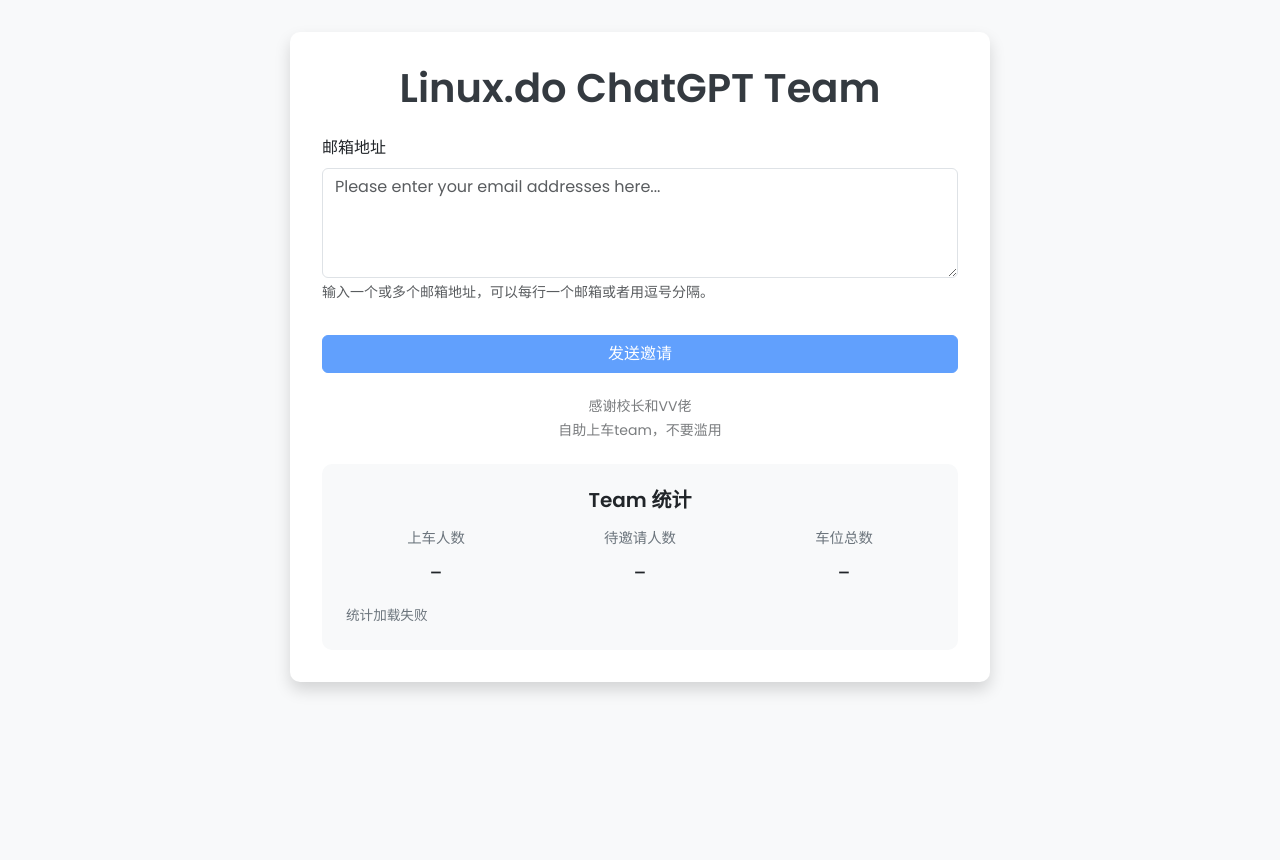
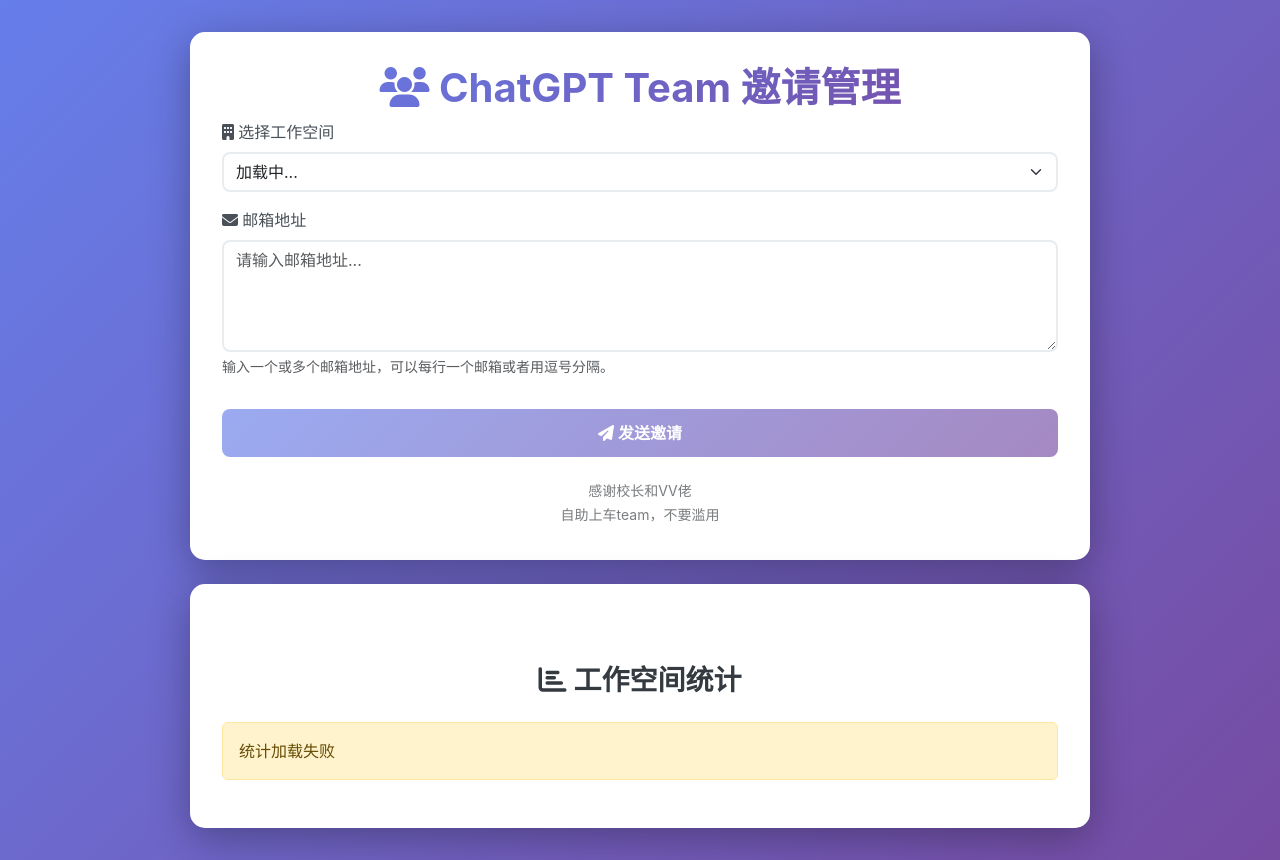
Before and after one commit to ak0255/gt-invite, a Flask app: page / in a window 1280 px wide. Before the commit the page ends 693 px from the top, so only its background shows below. Run offline with Flask 3, Linux system fonts and the light colour scheme; data that the repository does not hold is empty; some web fonts are replaced.

Commit message:
Refactor index.html for ChatGPT Team invitation management

```diff
--- a/templates/index.html
+++ b/templates/index.html
@@ -3,15 +3,14 @@
 <head>
     <meta charset="UTF-8">
     <meta name="viewport" content="width=device-width, initial-scale=1.0">
-    <title>Linux.do ChatGPT Team</title>
+    <title>ChatGPT Team 邀请管理</title>
     <link rel="stylesheet" href="https://cdnjs.cloudflare.com/ajax/libs/font-awesome/6.5.1/css/all.min.css">
     <link rel="preconnect" href="https://fonts.googleapis.com">
     <link rel="preconnect" href="https://fonts.gstatic.com" crossorigin>
-    <link href="https://fonts.googleapis.com/css2?family=Fira+Code:wght@300..700&display=swap" rel="stylesheet">
-    <link href="https://fonts.googleapis.com/css2?family=Fira+Code:wght@300..700&family=Poppins:ital,wght@0,100;0,200;0,300;0,400;0,500;0,600;0,700;0,800;0,900;1,100;1,200;1,300;1,400;1,500;1,600;1,700;1,800;1,900&display=swap" rel="stylesheet">
+    <link href="https://fonts. googleapis.com/css2?family=Fira+Code:wght@300.. 700&display=swap" rel="stylesheet">
+    <link href="https://fonts.googleapis. com/css2?family=Fira+Code:wght@300..700&family=Poppins:ital,wght@0,100;0,200;0,300;0,400;0,500;0,600;0,700;0,800;0,900&display=swap" rel="stylesheet">
     <link href="https://cdn.jsdelivr.net/npm/bootstrap@5.3.0-alpha1/dist/css/bootstrap.min.css" rel="stylesheet">
 
-    <!-- 只做 DNS 预解析 / 预连接，不加载脚本 -->
     <link rel="dns-prefetch" href="https://challenges.cloudflare.com">
     <link rel="preconnect" href="https://challenges.cloudflare.com" crossorigin>
 
@@ -20,32 +19,44 @@
             font-family: 'Poppins', 'Noto Sans SC', -apple-system, BlinkMacSystemFont, 'Segoe UI', Roboto, Oxygen, Ubuntu, Cantarell, sans-serif;
         }
         body {
-            background-color: #f8f9fa;
+            background: linear-gradient(135deg, #667eea 0%, #764ba2 100%);
+            min-height: 100vh;
             padding-top: 2rem;
             padding-bottom: 2rem;
         }
-        .container {
-            max-width: 700px;
+        .main-container {
+            max-width: 900px;
             margin: 0 auto;
             background-color: white;
             padding: 2rem;
-            border-radius: 10px;
-            box-shadow: 0 0.5rem 1rem rgba(0, 0, 0, 0.15);
+            border-radius: 15px;
+            box-shadow: 0 10px 40px rgba(0, 0, 0, 0.3);
         }
         h1 {
-            color: #343a40;
-            margin-bottom: 1.5rem;
-            font-weight: 600;
+            background: linear-gradient(135deg, #667eea 0%, #764ba2 100%);
+            -webkit-background-clip: text;
+            -webkit-text-fill-color: transparent;
+            background-clip: text;
+            margin-bottom: 1. 5rem;
+            font-weight: 700;
         }
         .form-label {
             font-weight: 500;
+            color: #495057;
         }
-        .form-text {
-            margin-top: 0.25rem;
+        .form-control, .form-select {
+            border-radius: 8px;
+            border: 2px solid #e9ecef;
+            transition: all 0.3s;
+        }
+        .form-control:focus, .form-select:focus {
+            border-color: #667eea;
+            box-shadow: 0 0 0 0.2rem rgba(102, 126, 234, 0.25);
         }
         #result {
-            margin-top: 1.5rem;
+            margin-top: 1. 5rem;
             display: none;
+            border-radius: 10px;
         }
         .loading {
             display: none;
@@ -61,57 +72,158 @@
             line-height: 1.4;
         }
         .btn-primary {
-            transition: all 0.2s;
+            background: linear-gradient(135deg, #667eea 0%, #764ba2 100%);
+            border: none;
+            padding: 12px 30px;
+            border-radius: 8px;
+            font-weight: 600;
+            transition: all 0. 3s;
         }
         .btn-primary:hover {
-            transform: translateY(-1px);
-            box-shadow: 0 4px 8px rgba(0, 0, 0, 0.1);
+            transform: translateY(-2px);
+            box-shadow: 0 6px 20px rgba(102, 126, 234, 0.4);
         }
-        .stats-card {
-            background-color: #f8f9fa;
-            border-radius: 10px;
-            padding: 1.5rem;
+
+        /* 统计卡片样式 */
+        .stats-section {
+            margin-top: 3rem;
+        }
+        .stats-section h3 {
+            color: #343a40;
+            font-weight: 600;
+            margin-bottom: 1. 5rem;
+            text-align: center;
+        }
+        .stats-grid {
+            display: grid;
+            grid-template-columns: repeat(auto-fit, minmax(280px, 1fr));
+            gap: 1.5rem;
             margin-top: 1.5rem;
         }
-        .stats-card h5 {
+        .workspace-card {
+            background: white;
+            border-radius: 12px;
+            padding: 1.5rem;
+            box-shadow: 0 4px 15px rgba(0, 0, 0, 0.1);
+            transition: all 0.3s;
+            border-top: 4px solid #667eea;
+        }
+        . workspace-card:hover {
+            transform: translateY(-5px);
+            box-shadow: 0 8px 25px rgba(0, 0, 0, 0.15);
+        }
+        .workspace-card:nth-child(2) {
+            border-top-color: #764ba2;
+        }
+        .workspace-card:nth-child(3) {
+            border-top-color: #f093fb;
+        }
+        . workspace-card:nth-child(4) {
+            border-top-color: #4facfe;
+        }
+        . workspace-name {
+            font-size: 1.1rem;
             font-weight: 600;
+            color: #343a40;
+            margin-bottom: 1rem;
+            display: flex;
+            align-items: center;
+        }
+        .workspace-name i {
+            margin-right: 8px;
+            color: #667eea;
+        }
+        .stat-item {
             margin-bottom: 1rem;
         }
-        .stats-number {
-            font-family: 'Fira Code', monospace;
-            font-size: 1.5rem;
-        }
-        .stats-label {
-            font-size: 0.9rem;
-            color: #6c757d;
-        }
-        .stats-extra {
+        .stat-label {
             font-size: 0.85rem;
             color: #6c757d;
+            margin-bottom: 0.3rem;
         }
-        .stats-extra + .stats-extra {
-            margin-top: 0.25rem;
+        . stat-value {
+            font-family: 'Fira Code', monospace;
+            font-size: 1.3rem;
+            font-weight: 600;
+            color: #343a40;
+        }
+        .progress-bar-custom {
+            height: 8px;
+            border-radius: 10px;
+            background-color: #e9ecef;
+            overflow: hidden;
+            margin-top: 0.5rem;
+        }
+        .progress-fill {
+            height: 100%;
+            border-radius: 10px;
+            transition: width 0.6s ease, background-color 0.3s;
+        }
+        .progress-fill.low {
+            background: linear-gradient(90deg, #00b09b, #96c93d);
+        }
+        .progress-fill.medium {
+            background: linear-gradient(90deg, #f2994a, #f2c94c);
+        }
+        .progress-fill.high {
+            background: linear-gradient(90deg, #eb3349, #f45c43);
+        }
+        .stat-extra {
+            font-size: 0.8rem;
+            color: #6c757d;
+            margin-top: 0.8rem;
+            padding-top: 0.8rem;
+            border-top: 1px solid #e9ecef;
+        }
+        . stat-extra div {
+            margin-bottom: 0.3rem;
+        }
+        . updated-time {
+            font-size: 0.75rem;
+            color: #adb5bd;
+            text-align: center;
+            margin-top: 0.5rem;
+        }
+        .loading-skeleton {
+            background: linear-gradient(90deg, #f0f0f0 25%, #e0e0e0 50%, #f0f0f0 75%);
+            background-size: 200% 100%;
+            animation: loading 1. 5s infinite;
+            border-radius: 4px;
+            height: 20px;
+            margin-bottom: 10px;
+        }
+        @keyframes loading {
+            0% { background-position: 200% 0; }
+            100% { background-position: -200% 0; }
         }
     </style>
 </head>
 <body>
-    <div class="container">
-        <h1 class="text-center">Linux.do ChatGPT Team</h1>
+    <div class="main-container">
+        <h1 class="text-center"><i class="fas fa-users"></i> ChatGPT Team 邀请管理</h1>
 
         <form id="inviteForm">
             <div class="mb-3">
-                <label for="emails" class="form-label">邮箱地址</label>
-                <textarea class="form-control" id="emails" name="emails" rows="4" required placeholder="Please enter your email addresses here..."></textarea>
+                <label for="workspace" class="form-label"><i class="fas fa-building"></i> 选择工作空间</label>
+                <select class="form-select" id="workspace" name="workspace_id" required>
+                    <option value="">加载中...</option>
+                </select>
+            </div>
+
+            <div class="mb-3">
+                <label for="emails" class="form-label"><i class="fas fa-envelope"></i> 邮箱地址</label>
+                <textarea class="form-control" id="emails" name="emails" rows="4" required placeholder="请输入邮箱地址... "></textarea>
                 <div class="form-text">输入一个或多个邮箱地址，可以每行一个邮箱或者用逗号分隔。</div>
             </div>
 
-            <!-- 验证码容器：HTML 里预先存在，但默认隐藏，输入>2字符后再显示和加载脚本 -->
             <div class="mb-3 d-flex justify-content-center" id="captcha-container" style="display: none;">
                 <div id="cf-turnstile-wrapper"></div>
             </div>
 
             <div class="d-grid">
-                <button type="submit" class="btn btn-primary" id="submit-btn" disabled>发送邀请</button>
+                <button type="submit" class="btn btn-primary" id="submit-btn" disabled>
+                    <i class="fas fa-paper-plane"></i> 发送邀请
+                </button>
             </div>
         </form>
 
@@ -128,25 +240,15 @@
             <p class="text-muted small mb-1">感谢校长和VV佬</p>
             <p class="text-muted small mb-1">自助上车team，不要滥用</p>
         </div>
+    </div>
 
-        <div class="stats-card" id="stats-card">
-            <h5 class="text-center">Team 统计</h5>
-            <div class="row text-center">
-                <div class="col-4 mb-3 mb-md-0">
-                    <div class="stats-label mb-1">上车人数</div>
-                    <div class="stats-number" id="stat-seats-in-use">-</div>
-                </div>
-                <div class="col-4 mb-3 mb-md-0">
-                    <div class="stats-label mb-1">待邀请人数</div>
-                    <div class="stats-number" id="stat-pending-invites">-</div>
-                </div>
-                <div class="col-4">
-                    <div class="stats-label mb-1">车位总数</div>
-                    <div class="stats-number" id="stat-seats-total">-</div>
-                </div>
+    <!-- 统计展示区域 -->
+    <div class="main-container mt-4">
+        <div class="stats-section">
+            <h3><i class="fas fa-chart-bar"></i> 工作空间统计</h3>
+            <div class="stats-grid" id="stats-grid">
+                <!-- 统计卡片将动态加载 -->
             </div>
-            <div class="mt-3 stats-extra" id="stats-extra"></div>
-            <div class="mt-1 stats-extra" id="stats-updated-at"></div>
         </div>
     </div>
 
@@ -154,13 +256,39 @@
         let captchaReady = false;
         let turnstileScriptLoaded = false;
         let turnstileWidgetId = null;
+        let workspaces = [];
+
+        // 加载工作空间列表
+        async function loadWorkspaces() {
+            try {
+                const response = await fetch('/workspaces');
+                const data = await response.json();
+
+                if (data.success && data.workspaces. length > 0) {
+                    workspaces = data.workspaces;
+                    const select = document.getElementById('workspace');
+                    select.innerHTML = '';
+
+                    data. workspaces.forEach(ws => {
+                        const option = document.createElement('option');
+                        option.value = ws.id;
+                        option.textContent = ws.name;
+                        select.appendChild(option);
+                    });
+                }
+            } catch (error) {
+                console.error('Failed to load workspaces:', error);
+                const select = document.getElementById('workspace');
+                select.innerHTML = '<option value="">加载失败</option>';
+            }
+        }
 
         function updateSubmitButton() {
             const emailsValue = document.getElementById('emails').value.trim();
             const submitBtn = document.getElementById('submit-btn');
             const canSubmit = emailsValue.length > 2 && captchaReady;
             if (submitBtn) {
-                submitBtn.disabled = !canSubmit;
+                submitBtn. disabled = !canSubmit;
             }
         }
 
@@ -169,7 +297,7 @@
             turnstileScriptLoaded = true;
 
             const script = document.createElement('script');
-            script.src = 'https://challenges.cloudflare.com/turnstile/v0/api.js?onload=onTurnstileLoad&render=explicit';
+            script.src = 'https://challenges.cloudflare.com/turnstile/v0/api.js? onload=onTurnstileLoad&render=explicit';
             script.async = true;
             script.defer = true;
             document.head.appendChild(script);
@@ -178,7 +306,7 @@
         function showCaptchaContainer() {
             const container = document.getElementById('captcha-container');
             if (container && container.style.display === 'none') {
-                container.style.display = 'flex';
+                container.style. display = 'flex';
             }
         }
 
@@ -221,7 +349,7 @@
             captchaReady = false;
             if (typeof turnstile !== 'undefined' && turnstileWidgetId !== null) {
                 try {
-                    turnstile.reset(turnstileWidgetId);
+                    turnstile. reset(turnstileWidgetId);
                 } catch (e) {}
             }
             updateSubmitButton();
@@ -239,7 +367,7 @@
                     }
                 }
             }
-            return emails.filter(email => {
+            return emails. filter(email => {
                 const atCount = (email.match(/@/g) || []).length;
                 return atCount === 1;
             });
@@ -250,93 +378,78 @@
             const parts = iso.split('T');
             if (parts.length === 1) return iso;
             const date = parts[0];
-            let time = parts[1].replace('Z', '');
+            let time = parts[1]. replace('Z', '');
             return date + ' ' + time;
         }
 
-        function renderStats(data) {
-            const seatsInUse = data.seats_in_use ?? '-';
-            const pendingInvites = data.pending_invites ?? '-';
-            const seatsEntitled = data.seats_entitled ?? '-';
-
-            const seatsInUseEl = document.getElementById('stat-seats-in-use');
-            const pendingInvitesEl = document.getElementById('stat-pending-invites');
-            const seatsTotalEl = document.getElementById('stat-seats-total');
-
-            if (seatsInUseEl) seatsInUseEl.textContent = seatsInUse;
-            if (pendingInvitesEl) pendingInvitesEl.textContent = pendingInvites;
-            if (seatsTotalEl) seatsTotalEl.textContent = seatsEntitled;
-
-            const extraEl = document.getElementById('stats-extra');
-            if (!extraEl) return;
-
-            extraEl.innerHTML = '';
-
-            const line1Parts = [];
-            if (data.plan_type) line1Parts.push('套餐类型: ' + data.plan_type);
-            if (data.billing_period) line1Parts.push('计费周期: ' + data.billing_period);
-            if (data.billing_currency) line1Parts.push('货币: ' + data.billing_currency);
-
-            if (line1Parts.length) {
-                const div1 = document.createElement('div');
-                div1.textContent = line1Parts.join(' · ');
-                extraEl.appendChild(div1);
-            }
-
-            if (data.active_start && data.active_until) {
-                const div2 = document.createElement('div');
-                div2.textContent = '有效期: ' + formatIsoDate(data.active_start) + ' ~ ' + formatIsoDate(data.active_until);
-                extraEl.appendChild(div2);
-            }
-
-            const line3Parts = [];
-            if (typeof data.will_renew === 'boolean') line3Parts.push('自动续费: ' + (data.will_renew ? '是' : '否'));
-            if (typeof data.is_delinquent === 'boolean') line3Parts.push('欠费: ' + (data.is_delinquent ? '是' : '否'));
-
-            if (line3Parts.length) {
-                const div3 = document.createElement('div');
-                div3.textContent = line3Parts.join(' · ');
-                extraEl.appendChild(div3);
-            }
+        function getProgressColor(percentage) {
+            if (percentage < 60) return 'low';
+            if (percentage < 85) return 'medium';
+            return 'high';
         }
 
-        function loadStats(options) {
-            const refresh = options && options.refresh;
-            const url = refresh ? '/stats?refresh=1' : '/stats';
+        function renderWorkspaceCard(data) {
+            const seatsInUse = data.seats_in_use ??  0;
+            const seatsTotal = data.seats_entitled ?? 0;
+            const percentage = seatsTotal > 0 ? Math.round((seatsInUse / seatsTotal) * 100) : 0;
+            const colorClass = getProgressColor(percentage);
 
-            fetch(url)
+            return `
+                <div class="workspace-card">
+                    <div class="workspace-name">
+                        <i class="fas fa-building"></i>
+                        ${data.workspace_name || '未命名工作空间'}
+                    </div>
+
+                    <div class="stat-item">
+                        <div class="stat-label">座位使用情况</div>
+                        <div class="stat-value">${seatsInUse} / ${seatsTotal}</div>
+                        <div class="progress-bar-custom">
+                            <div class="progress-fill ${colorClass}" style="width: ${percentage}%"></div>
+                        </div>
+                        <div class="text-end mt-1" style="font-size: 0.8rem; color: #6c757d;">${percentage}%</div>
+                    </div>
+
+                    <div class="stat-item">
+                        <div class="stat-label"><i class="fas fa-envelope"></i> 待处理邀请</div>
+                        <div class="stat-value">${data.pending_invites ??  0}</div>
+                    </div>
+
+                    <div class="stat-extra">
+                        ${data.plan_type ?  `<div><strong>计划:</strong> ${data.plan_type}</div>` : ''}
+                        ${data.billing_period ? `<div><strong>计费周期:</strong> ${data.billing_period}</div>` : ''}
+                        ${data.active_start && data.active_until ? `<div><strong>有效期:</strong> ${formatIsoDate(data.active_start)} ~ ${formatIsoDate(data. active_until)}</div>` : ''}
+                        ${typeof data.will_renew === 'boolean' ? `<div><strong>自动续费:</strong> ${data.will_renew ? '是' : '否'}</div>` : ''}
+                    </div>
+
+                    ${data.updated_at ? `<div class="updated-time">更新: ${data.updated_at}</div>` : ''}
+                </div>
+            `;
+        }
+
+        function loadAllStats() {
+            const grid = document.getElementById('stats-grid');
+            grid.innerHTML = '<div class="loading-skeleton"></div><div class="loading-skeleton"></div><div class="loading-skeleton"></div>';
+
+            fetch('/stats? all=1')
                 .then(response => response.json())
-                .then(data => {
-                    const updatedEl = document.getElementById('stats-updated-at');
-                    if (!data.success || !data.data) {
-                        if (updatedEl) updatedEl.textContent = '统计加载失败';
-                        return;
-                    }
-
-                    renderStats(data.data || {});
-
-                    if (updatedEl) {
-                        if (data.updated_at) {
-                            updatedEl.textContent = '最近更新：' + data.updated_at;
-                        } else {
-                            updatedEl.textContent = '';
-                        }
-                    }
-
-                    if (!refresh && data.expired) {
-                        loadStats({ refresh: true });
+                .then(result => {
+                    if (result.success && result.data) {
+                        grid.innerHTML = result.data.map(ws => renderWorkspaceCard(ws)).join('');
+                    } else {
+                        grid.innerHTML = '<div class="alert alert-warning">统计加载失败</div>';
                     }
                 })
-                .catch(() => {
-                    const updatedEl = document.getElementById('stats-updated-at');
-                    if (updatedEl) updatedEl.textContent = '统计加载失败';
+                .catch(error => {
+                    console.error('Failed to load stats:', error);
+                    grid.innerHTML = '<div class="alert alert-danger">统计加载失败</div>';
                 });
         }
 
         document.getElementById('emails').addEventListener('input', function() {
             const value = this.value.trim();
 
-            if (value.length > 2) {
+            if (value. length > 2) {
                 showCaptchaContainer();
                 loadTurnstileScript();
             } else {
@@ -348,7 +461,7 @@
         });
 
         document.getElementById('inviteForm').addEventListener('submit', function(e) {
-            e.preventDefault();
+            e. preventDefault();
 
             if (!captchaReady) {
                 const resultElement = document.getElementById('result');
@@ -362,15 +475,15 @@
             const validEmails = validateAndFilterEmails(emailsInput);
             const resultElement = document.getElementById('result');
 
-            if (validEmails.length === 0) {
+            if (validEmails. length === 0) {
                 resultElement.style.display = 'block';
-                resultElement.className = 'alert alert-danger';
-                resultElement.textContent = 'Email addresses are not valid. Please check and try again.';
+                resultElement. className = 'alert alert-danger';
+                resultElement.textContent = 'Email addresses are not valid.  Please check and try again.';
                 return;
             }
 
             document.getElementById('loading').style.display = 'block';
-            resultElement.style.display = 'none';
+            resultElement.style. display = 'none';
 
             const formData = new FormData(this);
             formData.set('emails', validEmails.join(','));
@@ -388,13 +501,16 @@
                 .then(data => {
                     document.getElementById('loading').style.display = 'none';
                     resultElement.style.display = 'block';
-                    resultElement.textContent = data.message;
+                    resultElement. textContent = data.message;
 
                     if (data.success) {
                         resultElement.className = 'alert alert-success';
                         document.getElementById('emails').value = '';
                         hideCaptchaContainer();
                         resetTurnstile();
+
+                        // 刷新统计
+                        setTimeout(() => loadAllStats(), 1000);
                     } else {
                         resultElement.className = 'alert alert-danger';
                         resetTurnstile();
@@ -413,23 +529,25 @@
                             }
                         }
                     }
-
-                    loadStats();
                 })
                 .catch(error => {
                     document.getElementById('loading').style.display = 'none';
 
                     const resultElementInner = document.getElementById('result');
-                    resultElementInner.style.display = 'block';
-                    resultElementInner.className = 'alert alert-danger';
+                    resultElementInner. style.display = 'block';
+                    resultElementInner. className = 'alert alert-danger';
                     resultElementInner.textContent = '发生错误：' + error.message;
 
                     resetTurnstile();
-                    loadStats();
                 });
         });
 
-        loadStats();
+        // 页面加载时初始化
+        loadWorkspaces();
+        loadAllStats();
+
+        // 每60秒自动刷新统计
+        setInterval(loadAllStats, 60000);
     </script>
 </body>
 </html>
```
